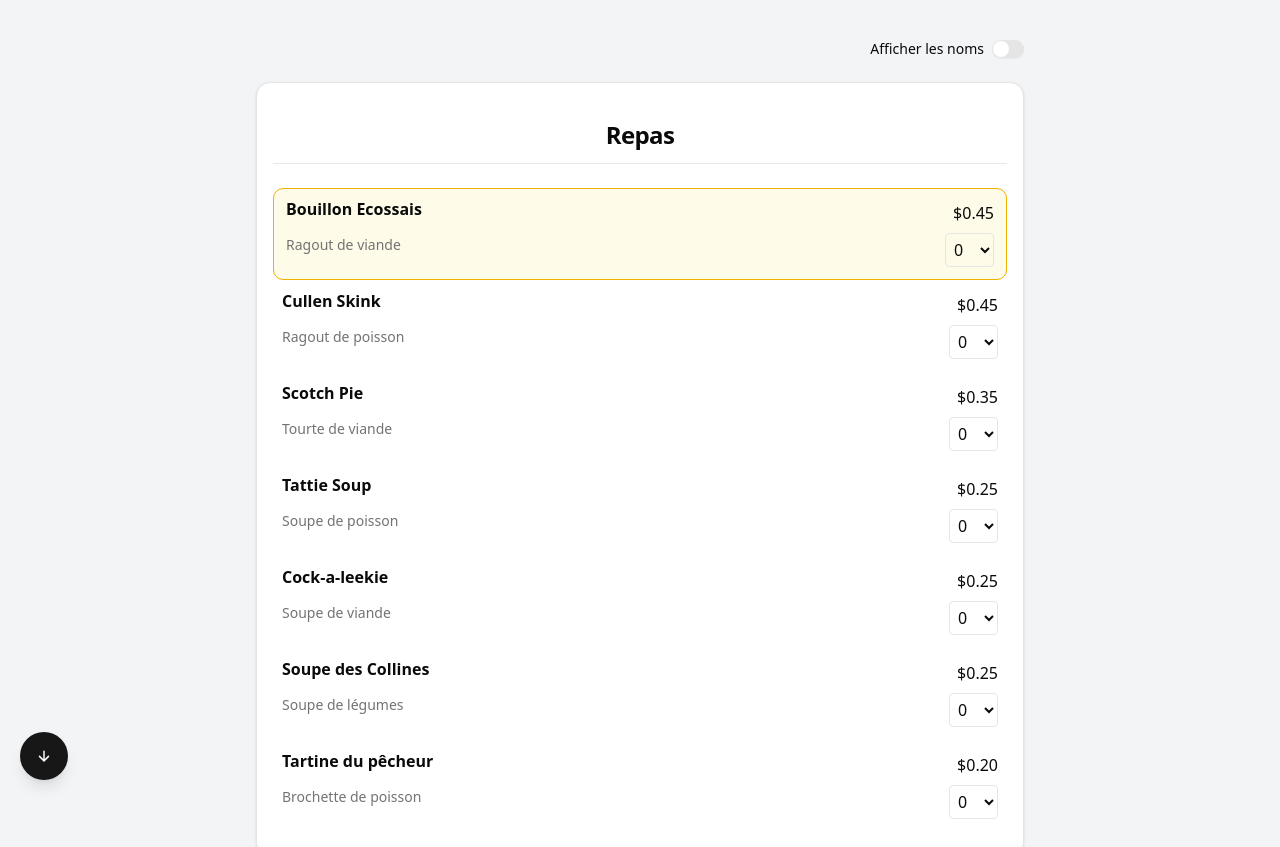
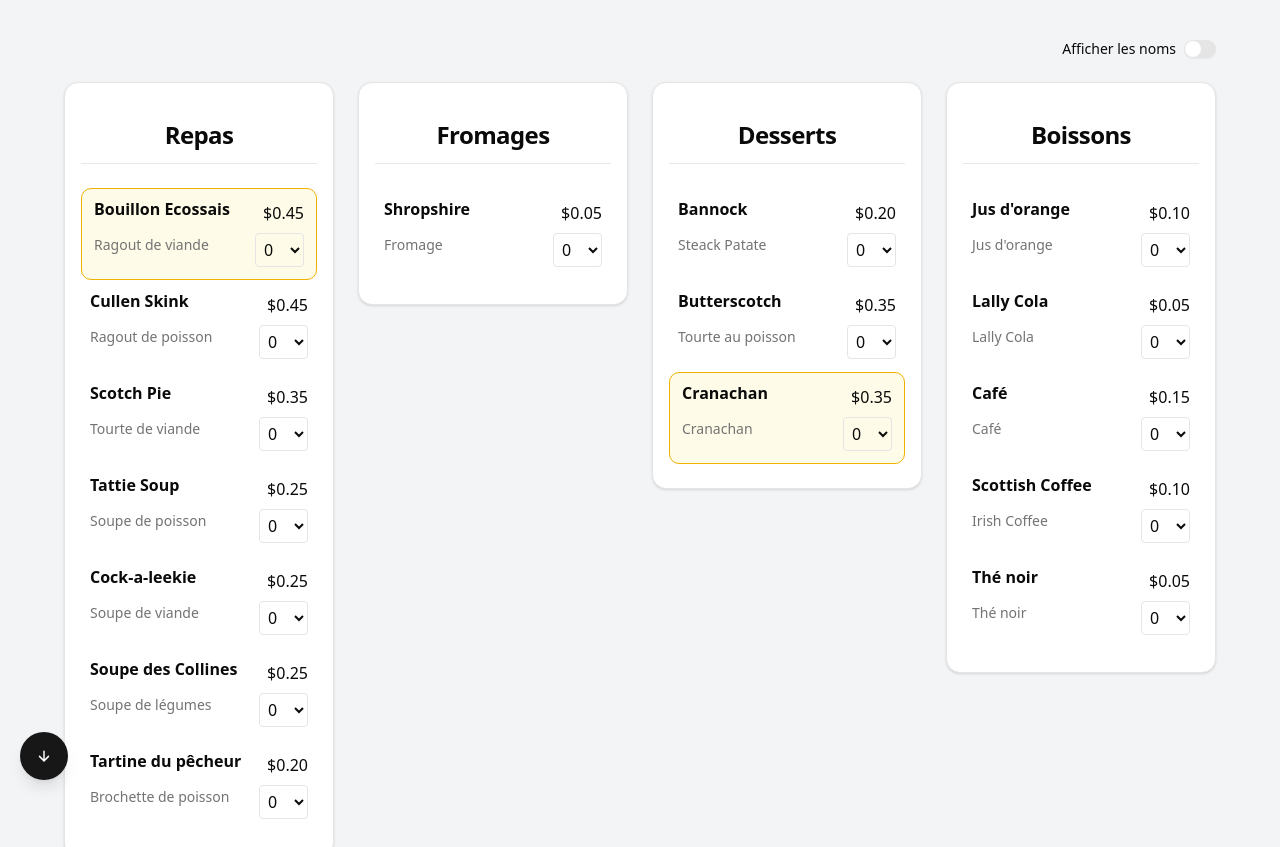
Before and after one commit to dantin-durand/L-Orcanie, a React (Vite) app: page / in a window 1280 px wide. Shown: the top 847 px of the page. Built offline with nearby package versions, Linux system fonts and the light colour scheme.

Commit message:
Ajustement de la largeur maximale du conteneur du menu, réorganisation de la structure des cartes pour les plats et ajout d'une section de détails pour les éléments sélectionnés.

```diff
--- a/src/features/menu/menu.page.tsx
+++ b/src/features/menu/menu.page.tsx
@@ -50,7 +50,7 @@ export default function MenuPage() {
 
   return (
     <div className="bg-gray-100 px-[5%] py-10 min-h-screen w-full">
-      <div className="max-w-3xl mx-auto">
+      <div className="max-w-[1400px] mx-auto">
         <div className="flex items-center space-x-2 mb-6 justify-end">
           <Label htmlFor="realname-mode">Afficher les noms</Label>
           <Switch
@@ -68,8 +68,9 @@ export default function MenuPage() {
             Réinitialiser les quantités
           </Button>
         )}
+        <div className="w-full grid md:grid-cols-2 lg:grid-cols-3 xl:grid-cols-4 gap-6">
           {menu.map((item: MenuItem, itemIndex: number) => (
-          <Card key={itemIndex} className="mb-4 gap-0 px-4">
+            <Card key={itemIndex} className="mb-4 gap-0 px-4 self-start">
               <div className="sticky top-0 bg-white z-10 px-2 py-3 border-b border-gray-200 mb-6">
                 <Heading1 className="">{item.title}</Heading1>
               </div>
@@ -125,7 +126,7 @@ export default function MenuPage() {
           ))}
 
           {selectedItems.length > 0 && (
-          <Card className="mt-4">
+            <Card className="mt-4 md:mt-0">
               <CardHeader>
                 <CardTitle>Détails</CardTitle>
                 <div className="mt-2 text-sm text-gray-700">
@@ -149,6 +150,7 @@ export default function MenuPage() {
               </CardHeader>
             </Card>
           )}
+        </div>
         {selectedItems.length > 0 && (
           <Button
             className="w-full mt-6"
```
Lines whose indentation alone changed are shown as unchanged.
